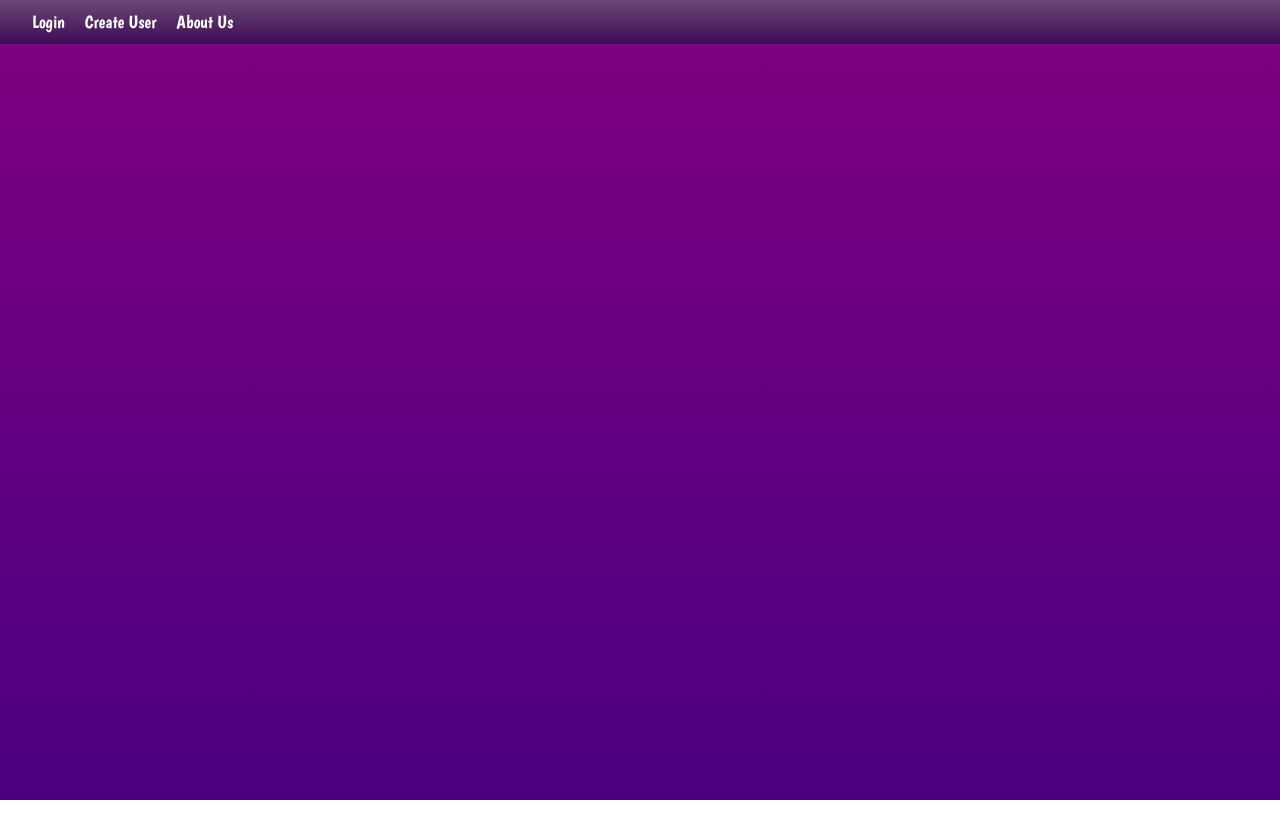
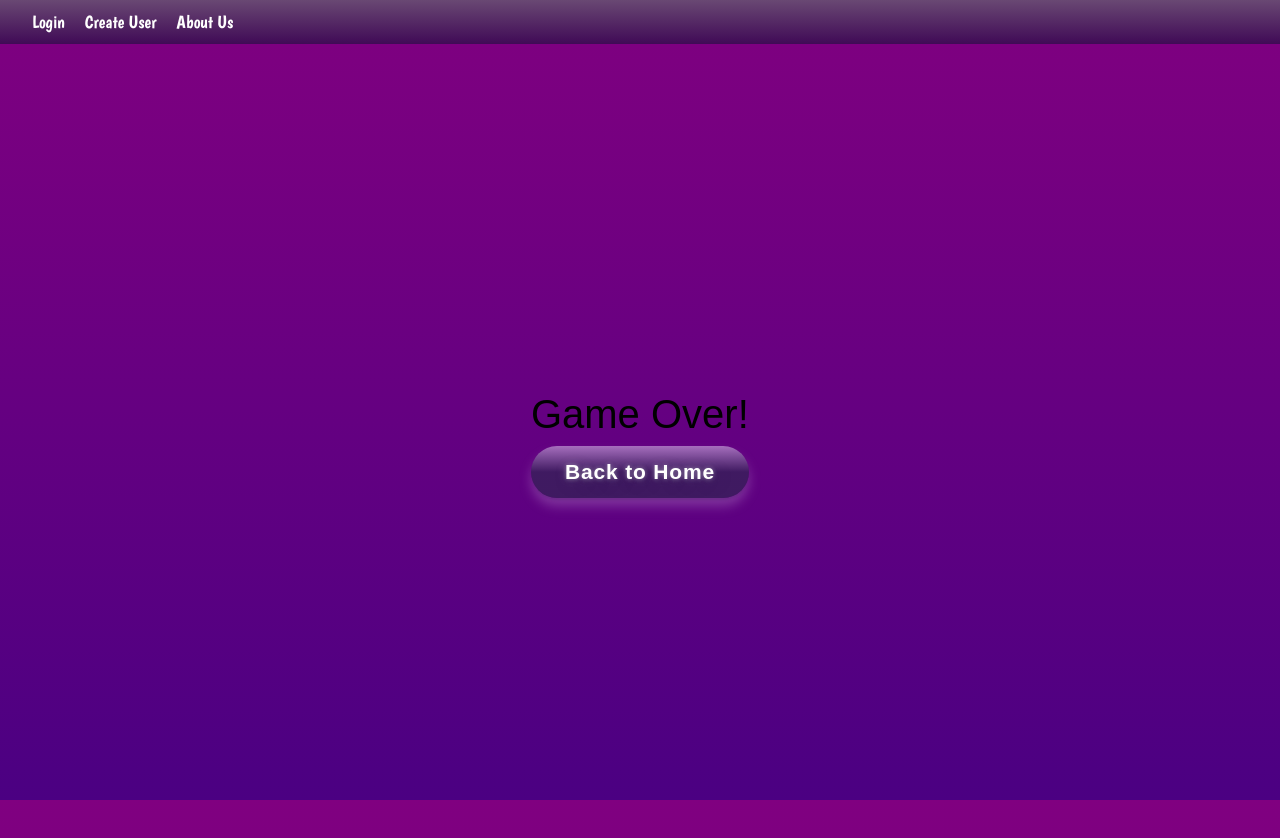
Before and after one commit to antluqmol1/Software-Engineering, a React (Create React App) app in the folder frontend/: page /end-game in a window 1280 px wide. Shown: the top 838 px of the page. Before the commit the page ends 800 px from the top, so only its background shows below. Built offline with nearby package versions, Linux system fonts and the light colour scheme; no server answers; the HTML template or start-up script is replaced by a standard one.

Commit message:
added simple endgame screen

```diff
--- a/frontend/src/App.js
+++ b/frontend/src/App.js
@@ -1,6 +1,7 @@
 // App.js
 import React, { useEffect } from "react";
 import { AuthProvider } from './AuthContext';
+
 import {
   BrowserRouter as Router,
   Routes,
@@ -18,6 +19,7 @@ import Profile from "./components/Profile";
 import HomePage from "./components/HomePage";
 import GameLobby from "./components/GameLobby"; // Import the GameLobby component
 import AboutUs from "./components/About";
+import EndGameScreen from "./components/EndGameScreen"; // Import the EndGameScreen component
 import "./styles/Home.css";
 import "./styles/App.css";
 
@@ -65,6 +67,7 @@ function App() {
             <Route path="/create-game" element={<CreateGame />} />
             <Route path="/game-lobby" element={<GameLobby />} />
             <Route path="/about" element={<AboutUs/>} />
+            <Route path="/end-game" element={<EndGameScreen />} /> {/* Add this route */}
           </Routes>
         </div>
       </AuthProvider>
--- /dev/null
+++ b/frontend/src/components/EndGameScreen.js
@@ -0,0 +1,23 @@
+import React from 'react';
+import { useNavigate } from 'react-router-dom';
+import "../styles/EndGameScreen.css";
+
+
+const EndGameScreen = () => {
+  const navigate = useNavigate();
+
+  const handleNavigate = () => {
+    navigate('/'); // Navigate to the home page
+  };
+
+  return (
+    <div className="container">
+      <div>
+        <h1>Game Over!</h1>
+        <button className="button-72" onClick={handleNavigate}>Back to Home</button>
+      </div>
+    </div>
+  );
+};
+
+export default EndGameScreen;
--- a/frontend/src/components/GameLobby.js
+++ b/frontend/src/components/GameLobby.js
@@ -10,7 +10,6 @@ import { FontAwesomeIcon } from "@fortawesome/react-fontawesome";
 import { faCheck, faTimes, faQuestion, } from "@fortawesome/free-solid-svg-icons";
 import { Wheel } from 'react-custom-roulette'
 import SpinSound from '../assets/Sounds/SpinWheel.wav'; // Import your sound file
-
 
 
 const wheel_data = [
@@ -52,30 +51,12 @@ function GameLobby() {
     const [prizeNumber, setPrizeNumber] = useState(0);
 
 
-    /*
-
-    BUGS!:
-
-    When a player joins when challenge is active, they don't get the voting
-    screen. If a player leaves mid vote, you could end up softlocked, because
-    he is counted as a particiant as of the last vote, but can't vote when leaving.
-    Points are not updated until next task is fetched, I have added a comment in task_done
-    send message in consumers.py that explains what we need to do accordint to current implementation
-
-    1. We need to fix some useState checks to ensure the player gets the right information.
-      Perhaps in connect, we can check for game is started, or query PickedTask for done = false
-    2. We need to make it so that player disconnect triggers a reevaluation of the votes
-    3. Return a participants list, or simply a player participant + updated score when a vote is complete
-
-    */
-
-
     const handleDelete = () => {
 
       console.log("Ending/Deleting game...")
       webSocketRef.current.close(1000, 'Admin ended game');
       setInAGame(false)
-      navigate("/")
+      navigate("/end-game")
 
   };
 
@@ -85,7 +66,7 @@ function GameLobby() {
       console.log("Leaving game...")
       webSocketRef.current.close(1000, 'Player left the game');
       setInAGame(false)
-      navigate("/")
+      navigate("/end-game")
 
   };
     const handleLeaderBoardShow = () => {
@@ -124,16 +105,8 @@ function GameLobby() {
   };
 
   useEffect(() => {
-    // console.log('uuuuuuuusseeeerrr22222222222: ', usernameArray);
   }, [usernameArray]);
 
-  // useEffect(() => {
-
-  //     const usernames = Array.from(playerList.values()).map(player => ({ option: player.username }));
-  //     setUsernameArray(Array.from(playerList.values()).map(player => ({ option: player.username })));
-  //     console.log("USEEEEERNAMES", usernameArray)
-
-  // }, [playerList]);
 
   const fetchGame = () => {
 
@@ -213,23 +186,8 @@ function GameLobby() {
               taskId: taskId,
               taskVote: vote
           }));
-          // Add icons to the respective lists based on the vote
-          // if (vote === "yes") {
-          //   setCheckmarksLine1(prevCheckmarks => [...prevCheckmarks, <FontAwesomeIcon key={taskId} icon={faCheck} className="ml-2 text-success" />]);
-          // }
-
-          // else if (vote === "no") {
-          //   setExesLine2(prevExes => [...prevExes, <FontAwesomeIcon key={taskId} icon={faTimes} className="ml-2 text-danger" />]);
-          // }
-
-          // else if (vote === "skip") {
-          //   setQuestionLine3(prevQuestions => [...prevQuestions, <FontAwesomeIcon key={taskId} icon={faQuestion} className="ml-2 text-warning" />]);
-          // }
-
         };
       }
-
-
 
   const startGame = () => {
 
@@ -268,18 +226,6 @@ function GameLobby() {
       }
     });
   };
-
-
-  //
-  // DEBUG!
-  //
-  // useEffect(() => {
-  //   console.log("useEffect debug: playerListUpdateReady changed:", playerListUpdateReady);
-
-  //   // Perform any action when waitingForSpin changes
-  //   console.log("useEffect debug: can we update? ", playerListUpdateReady ? "yes" : "no");
-  // }, [playerListUpdateReady]); // Dependency array, useEffect will run when waitingForSpin changes
-
 
   // Log the updated playerList within a useEffect hook
   useEffect(() => {
@@ -401,9 +347,6 @@ function GameLobby() {
                     break;
 
                 case 'task_done':
-                    // setYesVotes(0)
-                    // setNoVotes(0)
-                    // setSkipVotes(0)
                     console.log(data.message)
                     setCheckmarksLine1([])
                     setExesLine2([])
@@ -428,12 +371,7 @@ function GameLobby() {
                 case 'task_new_vote':
 
                     console.log("new vote recieved")
-                    // console.log("Yes votes: ", data.message['yesVotes'])
-                    // console.log("no votes: ", data.message['noVotes'])
-                    // console.log("skip votes: ", data.message['skipVotes'])
-                    // setYesVotes(data.message['yesVotes'])
-                    // setNoVotes(data.message['noVotes'])
-                    // setSkipVotes(data.message['skipVotes'])
+
 
                     // prevVote only exists if we need to change a vote
                     const newVote = data.message['prevVote']
@@ -502,7 +440,7 @@ function GameLobby() {
 
                     console.log("GAME HAS ENDED")
 
-                    navigate("/");
+                    navigate("/end-game");
 
                   break;
                 case 'wheel_stopped':
@@ -680,8 +618,7 @@ function GameLobby() {
           {admin && gameStarted && nextTask && (
             <button
             className="fetchTask-button"
-            onClick={getNextTask}
-          >
+            onClick={getNextTask}>
             Next Challenge
           </button>
           )}
@@ -696,10 +633,7 @@ function GameLobby() {
               Start Game
             </button>
           )}
-          {/* WE NEED TO FIX THE Z VALUES OF THESE BEFORE WE COMMENT THEM IN AGAIN*/}
-          {/* {<div className="wave wave1"></div>} */}
-          {/* {<div className="wave wave2"></div>} */}
-          {/* {<div className="wave wave3"></div>} */}
+
 
         { !spunWheel &&
           <div className='roulette-wheel'>
--- /dev/null
+++ b/frontend/src/styles/EndGameScreen.css
@@ -0,0 +1,45 @@
+.button-72 {
+    align-items: center;
+    background-color: initial;
+    background-image: linear-gradient(rgba(179, 132, 201, .84), rgba(57, 31, 91, .84) 50%);
+    border-radius: 42px;
+    border-width: 0;
+    box-shadow: rgba(57, 31, 91, 0.24) 0 2px 2px, rgba(179, 132, 201, 0.4) 0 8px 12px;
+    color: #FFFFFF;
+    cursor: pointer;
+    display: flex;
+    font-family: Quicksand, sans-serif;
+    font-size: 18px;
+    font-weight: 700;
+    justify-content: center;
+    letter-spacing: .04em;
+    line-height: 16px;
+    margin: 0;
+    padding: 18px 18px;
+    text-align: center;
+    text-decoration: none;
+    text-shadow: rgba(255, 255, 255, 0.4) 0 0 4px, rgba(255, 255, 255, 0.2) 0 0 12px, rgba(57, 31, 91, 0.6) 1px 1px 4px, rgba(57, 31, 91, 0.32) 4px 4px 16px;
+    user-select: none;
+    -webkit-user-select: none;
+    touch-action: manipulation;
+    vertical-align: baseline;
+  }
+
+  .button-72:hover {
+    background-image: linear-gradient(#B384C9, #391F5B 50%);
+  }
+
+  @media (min-width: 768px) {
+    .button-72 {
+      font-size: 21px;
+      padding: 18px 34px;
+    }
+  }
+
+  .container {
+    color: rgb(0, 0, 0);
+    display: flex;
+    justify-content: center;
+    align-items: center;
+    height: 100vh; /* Adjust height as needed */
+  }
```
